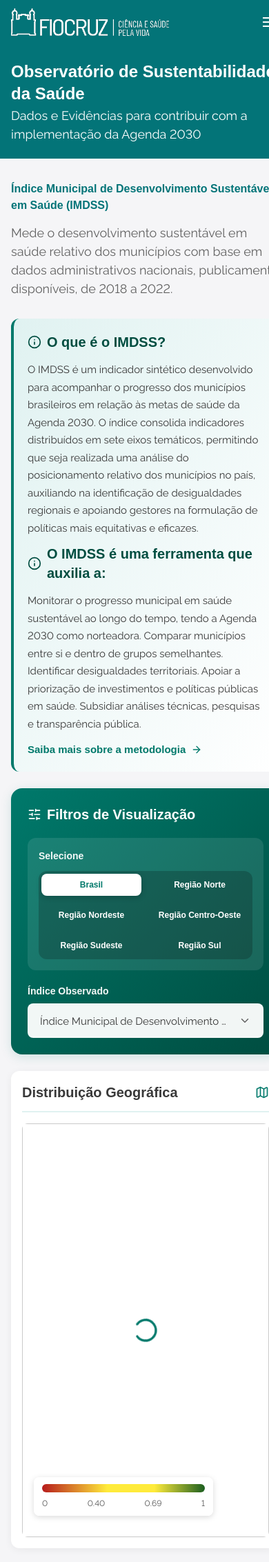
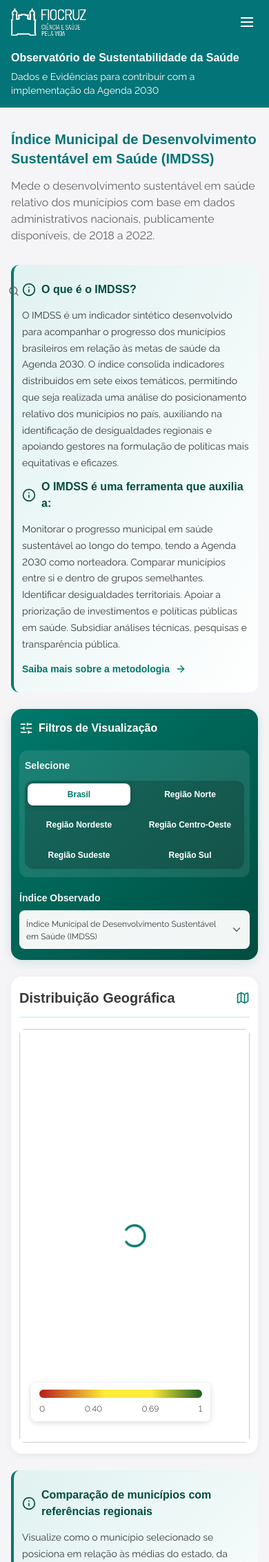
Before and after one commit to OGustavoCosta/fioCruz.website, a Flask app: page / in a window 390 px wide; the page is wider, and only the part inside the window is pictured. Shown: the top 2265 px of that part at 69% size. Run offline with Flask 3, Linux system fonts and the light colour scheme; data that the repository does not hold is empty; some libraries are stand-ins or nearby versions; some web fonts are replaced.

Commit message:
feat: layout responsivo atualizado

```diff
--- a/static/css/pages/dataDashboardPage.css
+++ b/static/css/pages/dataDashboardPage.css
@@ -8,8 +8,9 @@
   margin-inline: auto;
   max-width: var(--width-size);
   background-color: #fff;
-  border-radius: 0.75rem;
-  padding: 1rem;
+  border-radius: 1rem;
+  padding-inline: 0.75rem;
+  padding-block: 1rem;
   box-shadow: 0 2px 12px rgba(0, 0, 0, 0.06);
 }
 
@@ -105,8 +106,9 @@
   margin-inline: auto;
   max-width: var(--width-size);
   background-color: #fff;
-  border-radius: 0.75rem;
-  padding: 1rem;
+  border-radius: 1rem;
+  padding-block: 1rem;
+  padding-inline: 0.75rem;
   box-shadow: 0 2px 12px rgba(0, 0, 0, 0.06);
 }
 
@@ -165,16 +167,10 @@
   gap: 1rem;
 }
 
-.dataDashboardPage__municipiosBusca {
-  position: sticky;
-  top: 0;
-  background: #fff;
-  z-index: 2;
-}
 
 .dataDashboardPage__municipiosBuscaInput {
   width: 100%;
-  padding: 0.75rem 1rem 0.75rem 2.5rem;
+  padding: 0.75rem 1rem;
   border: 2px solid var(--color-neutral-200);
   border-radius: 0.5rem;
   font-size: 0.875rem;
@@ -241,8 +237,6 @@
   background-color: var(--color-neutral-50);
   border-radius: 0.75rem;
   padding: 1.25rem;
-
-  min-height: 520px;
 
   display: flex;
   flex-direction: column;
--- a/static/js/data_dashboard.js
+++ b/static/js/data_dashboard.js
@@ -447,12 +447,12 @@
     btn.addEventListener("click", function () {
 
       botoes.forEach(b => {
-        b.classList.remove("bg-white","text-teal","shadow-[0_2px_8px_rgba(0,0,0,0.2)]")
-        b.classList.add("bg-transparent","text-white")
+        b.classList.remove("bg-white","text-teal","shadow-[0_2px_8px_rgba(0,0,0,0.2)]","pointer-events-none")
+        b.classList.add("bg-transparent","text-white","hover:bg-white/15")
       })
 
-      this.classList.remove("bg-transparent","text-white")
-      this.classList.add("bg-white","text-teal","shadow-[0_2px_8px_rgba(0,0,0,0.2)]")
+      this.classList.remove("bg-transparent","text-white","hover:bg-white/15")
+      this.classList.add("bg-white","text-teal","shadow-[0_2px_8px_rgba(0,0,0,0.2)]","pointer-events-none")
 
       state.regiaoSelecionada = this.dataset.regiao
 
@@ -470,7 +470,7 @@
     <button
       type="button"
       data-indice="${i}"
-      class="w-full text-left px-4 py-3 text-sm transition-colors ${
+      class="dataDashboardPage__itemDropdown w-full text-left px-2 py-4 sm:px-4 sm:py-3 text-sm transition-colors ${
         state.indiceSelecionado === i
           ? "bg-teal-light text-teal font-semibold"
           : "text-neutral-500 hover:bg-neutral-50"
@@ -605,6 +605,7 @@
     options: {
 
       responsive: true,
+      maintainAspectRatio: false,
 
       plugins: {
 
@@ -694,12 +695,12 @@
     btn.addEventListener("click", function(){
 
       botoes.forEach(b=>{
-        b.classList.remove("bg-white","text-teal")
-        b.classList.add("bg-transparent","text-white")
+        b.classList.remove("bg-white","text-teal","pointer-events-none")
+        b.classList.add("bg-transparent","text-white","hover:bg-white/15")
       })
 
-      this.classList.remove("bg-transparent","text-white")
-      this.classList.add("bg-white","text-teal")
+      this.classList.remove("bg-transparent","text-white","hover:bg-white/15")
+      this.classList.add("bg-white","text-teal","pointer-events-none")
 
       state.comparacaoSelecionada = this.dataset.comparacao
 
--- a/templates/components/header.html
+++ b/templates/components/header.html
@@ -54,7 +54,8 @@
       <img src="{{ url_for('static', filename='images/header/logo-govbr.png') }}" alt="" class="header__logoImg" />
     </div>-->
     <div class="header__logo header__logo--fiocruz">
-      <img src="{{ url_for('static', filename='images/header/logo-fiocruz.png') }}" alt="FioCruz" class="header__logoImg h-10" />
+      <img src="{{ url_for('static', filename='images/header/logo-fiocruz.png') }}" alt="FioCruz" class="header__logoImg header__logoImg--desktop h-10 hidden sm:block" />
+      <img src="{{ url_for('static', filename='images/header/logo-fiocruz-mobile.png') }}" alt="FioCruz" class="header__logoImg header__logoImg--mobile h-10 block sm:hidden" />
     </div>
 
     <nav class="header__navigation hidden sm:block">
@@ -80,10 +81,10 @@
   </div>
 
   <!-- Logo FioCruz -->
-  <div class="header__logoWrapper mx-auto max-w-width-size py-6 flex justify-start">
-    <div class="header__logo header__logo--fiocruz">
-      <h1 class="header__title header__title--dataDashboardPage text-2xl sm:text-4xl font-semibold text-white max-w-200">Observatório de Sustentabilidade da Saúde</h1>
-      <p class="header__subtitle text-white text-[1.125rem] max-w-200">Dados e Evidências para contribuir com a implementação da Agenda 2030</p>
+  <div class="header__logoWrapper mx-auto max-w-width-size pt-2 pb-4 sm:py-6 flex justify-start">
+    <div class="header__logo header__logo--fiocruz flex flex-col gap-1">
+      <h1 class="header__title header__title--dataDashboardPage text-base sm:text-xl lg:text-4xl font-semibold text-white max-w-200">Observatório de Sustentabilidade da Saúde</h1>
+      <p class="header__subtitle text-white text-sm sm:text-[1.125rem] max-w-200">Dados e Evidências para contribuir com a implementação da Agenda 2030</p>
     </div>
   </div>
 
--- a/templates/pages/data_dashboard.html
+++ b/templates/pages/data_dashboard.html
@@ -12,9 +12,8 @@
 <!-- Título da página -->
 <div class="dataDashboardPage__background w-full px-mobile-padding sm:px-desktop-padding py-8">
   <header class="header header--dataDashboardPage mx-auto max-w-width-size flex flex-col gap-3">
-    <h1 class="header__title header__title--dataDashboardPage sm:text-2xl font-semibold text-dark-cyan max-w-200">Índice Municipal de Desenvolvimento Sustentável em Saúde (IMDSS)</h1>
-    <p class="header__subtitle text-neutral-400 text-[1.125rem] max-w-200">Mede o desenvolvimento sustentável em saúde relativo dos municípios com base em dados administrativos
-nacionais, publicamente disponíveis, de 2018 a 2022.</p>
+    <h1 class="header__title header__title--dataDashboardPage text-xl sm:text-2xl font-semibold text-dark-cyan max-w-200">Índice Municipal de Desenvolvimento Sustentável em Saúde (IMDSS)</h1>
+    <p class="header__subtitle text-neutral-400 text-base sm:text-[1.125rem] max-w-200">Mede o desenvolvimento sustentável em saúde relativo dos municípios com base em dados administrativos nacionais, publicamente disponíveis, de 2018 a 2022.</p>
   </header>
 </div>
 
@@ -22,23 +21,23 @@
 <div class="dataDashboardPage__background w-full px-mobile-padding sm:px-desktop-padding pb-6">
   <section class="info">
     <div class="dataDashboardPage__infoContent mx-auto max-w-width-size">
-      <div class="dataDashboardPage__infoBox bg-gradient-to-br from-teal-light to-white border-l-4 border-teal rounded-xl p-5">
-        <h2 class="dataDashboardPage__infoTitle text-xl font-semibold text-teal-dark mb-3 flex items-center gap-2">
+      <div class="dataDashboardPage__infoBox bg-gradient-to-br from-teal-light to-white border-l-4 border-teal rounded-xl px-3 py-6 sm:p-6">
+        <h2 class="dataDashboardPage__infoTitle text-base sm:text-xl font-semibold text-teal-dark mb-3 flex items-center gap-2">
           <i data-lucide="info" class="dataDashboardPage__infoIcon shrink-0" width="20" height="20"></i>
           O que é o IMDSS?
         </h2>
-        <p class="dataDashboardPage__infoText text-neutral-500 text-[0.9375rem] leading-[1.7] mb-3">
+        <p class="dataDashboardPage__infoText text-neutral-500 text-sm sm:text-base leading-[1.7] mb-3">
           O IMDSS é um indicador sintético desenvolvido para acompanhar o progresso dos municípios brasileiros em
           relação às metas de saúde da Agenda 2030. O índice consolida indicadores distribuídos em sete eixos temáticos,
           permitindo que seja realizada uma análise do posicionamento relativo dos municípios no país, auxiliando na
           identificação de desigualdades regionais e apoiando gestores na formulação de políticas mais equitativas e
           eficazes.
         </p>
-        <h2 class="dataDashboardPage__infoTitle text-xl font-semibold text-teal-dark mb-3 flex items-center gap-2">
+        <h2 class="dataDashboardPage__infoTitle text-base sm:text-xl font-semibold text-teal-dark mb-3 flex items-center gap-2">
           <i data-lucide="info" class="dataDashboardPage__infoIcon shrink-0" width="20" height="20"></i>
           O IMDSS é uma ferramenta que auxilia a:
         </h2>
-        <p class="dataDashboardPage__infoText text-neutral-500 text-[0.9375rem] leading-[1.7] mb-3">
+        <p class="dataDashboardPage__infoText text-neutral-500 text-sm sm:text-base leading-[1.7] mb-3">
           Monitorar o progresso municipal em saúde sustentável ao longo do tempo, tendo a Agenda 2030 como
           norteadora.
           Comparar municípios entre si e dentro de grupos semelhantes.
@@ -47,7 +46,7 @@
           Subsidiar análises técnicas, pesquisas e transparência pública.
         </p>
         <a href="{{ url_for('about') }}#metodologia"
-           class="dataDashboardPage__infoLink inline-flex items-center gap-2 text-teal font-semibold text-[0.9375rem] hover:text-teal-dark hover:gap-3 transition-all">
+           class="dataDashboardPage__infoLink inline-flex items-center gap-2 text-teal font-semibold text-sm sm:text-base hover:text-teal-dark hover:gap-3 transition-all">
           Saiba mais sobre a metodologia
           <i data-lucide="arrow-right" class="dataDashboardPage__infoLinkIcon shrink-0" width="16" height="16"></i>
         </a>
@@ -58,26 +57,26 @@
 
 <!-- Filtros -->
 <div class="dataDashboardPage__background w-full px-mobile-padding sm:px-desktop-padding pb-6">
-  <section class="filters max-w-[100vw]">
-    <div class="dataDashboardPage__filtersContent mx-auto max-w-width-size bg-gradient-to-br from-teal to-teal-dark rounded-2xl p-6 shadow-[0_4px_16px_rgba(0,121,107,0.15)]">
-      <h2 class="dataDashboardPage__filtersTitle text-xl font-semibold text-white mb-5 flex items-center gap-2">
+  <section class="filters">
+    <div class="dataDashboardPage__filtersContent mx-auto max-w-width-size bg-gradient-to-br from-teal to-teal-dark rounded-2xl px-3 py-4 sm:p-6 shadow-[0_4px_16px_rgba(0,121,107,0.15)]">
+      <h2 class="dataDashboardPage__filtersTitle text-base sm:text-xl font-semibold text-white mb-5 flex items-center gap-2">
         <i data-lucide="sliders-horizontal" class="dataDashboardPage__filtersTitleIcon shrink-0" width="20" height="20"></i>
         Filtros de Visualização
       </h2>
       <div class="dataDashboardPage__filtersGroup flex flex-col gap-5">
 
         <!-- IED Toggle -->
-        <div class="dataDashboardPage__iedSection bg-white/10 rounded-xl p-4">
+        <div class="dataDashboardPage__iedSection bg-white/10 rounded-xl px-2 py-3 sm:p-4">
           <span class="dataDashboardPage__iedLabel block text-sm font-semibold text-white/95 mb-3">
             Selecione
           </span>
-          <div id="modo-toggle" class="dataDashboardPage__iedButtons grid grid-cols-2 sm:grid-cols-6 gap-3 bg-black/20 p-1 rounded-xl">
-            <button type="button" data-regiao="Brasil" class="dataDashboardPage__iedButton w-full py-2 px-2 sm:py-3 sm:px-4 rounded-lg text-xs sm:text-[0.9375rem] font-semibold transition-all duration-300 cursor-pointer bg-white text-teal shadow-[0_2px_8px_rgba(0,0,0,0.2)]">Brasil</button>
-            <button type="button" data-regiao="N" class="dataDashboardPage__iedButton w-full py-2 px-2 sm:py-3 sm:px-4 rounded-lg text-xs sm:text-[0.9375rem] font-semibold transition-all duration-300 cursor-pointer bg-transparent text-white hover:bg-white/15">Região Norte</button>
-            <button type="button" data-regiao="NE" class="dataDashboardPage__iedButton w-full py-2 px-2 sm:py-3 sm:px-4 rounded-lg text-xs sm:text-[0.9375rem] font-semibold transition-all duration-300 cursor-pointer bg-transparent text-white hover:bg-white/15">Região Nordeste</button>
-            <button type="button" data-regiao="CO" class="dataDashboardPage__iedButton w-full py-2 px-2 sm:py-3 sm:px-4 rounded-lg text-xs sm:text-[0.9375rem] font-semibold transition-all duration-300 cursor-pointer bg-transparent text-white hover:bg-white/15">Região Centro-Oeste</button>
-            <button type="button" data-regiao="SE" class="dataDashboardPage__iedButton w-full py-2 px-2 sm:py-3 sm:px-4 rounded-lg text-xs sm:text-[0.9375rem] font-semibold transition-all duration-300 cursor-pointer bg-transparent text-white hover:bg-white/15">Região Sudeste</button>
-            <button type="button" data-regiao="S" class="dataDashboardPage__iedButton w-full py-2 px-2 sm:py-3 sm:px-4 rounded-lg text-xs sm:text-[0.9375rem] font-semibold transition-all duration-300 cursor-pointer bg-transparent text-white hover:bg-white/15">Região Sul</button>
+          <div id="modo-toggle" class="dataDashboardPage__iedButtons grid grid-cols-2 sm:grid-cols-3 lg:flex gap-3 bg-black/20 p-1 rounded-xl">
+            <button type="button" data-regiao="Brasil" class="dataDashboardPage__iedButton w-full py-2 px-2 sm:py-3 sm:px-4 rounded-lg text-xs sm text-sm:sm:text-base font-semibold transition-all duration-300 cursor-pointer bg-white text-teal shadow-[0_2px_8px_rgba(0,0,0,0.2)] pointer-events-none">Brasil</button>
+            <button type="button" data-regiao="N" class="dataDashboardPage__iedButton w-full py-2 px-2 sm:py-3 sm:px-4 rounded-lg text-xs sm text-sm:sm:text-base font-semibold transition-all duration-300 cursor-pointer bg-transparent text-white hover:bg-white/15">Região Norte</button>
+            <button type="button" data-regiao="NE" class="dataDashboardPage__iedButton w-full py-2 px-2 sm:py-3 sm:px-4 rounded-lg text-xs sm text-sm:sm:text-base font-semibold transition-all duration-300 cursor-pointer bg-transparent text-white hover:bg-white/15">Região Nordeste</button>
+            <button type="button" data-regiao="CO" class="dataDashboardPage__iedButton w-full py-2 px-2 sm:py-3 sm:px-4 rounded-lg text-xs sm text-sm:sm:text-base font-semibold transition-all duration-300 cursor-pointer bg-transparent text-white hover:bg-white/15">Região Centro-Oeste</button>
+            <button type="button" data-regiao="SE" class="dataDashboardPage__iedButton w-full py-2 px-2 sm:py-3 sm:px-4 rounded-lg text-xs sm text-sm:sm:text-base font-semibold transition-all duration-300 cursor-pointer bg-transparent text-white hover:bg-white/15">Região Sudeste</button>
+            <button type="button" data-regiao="S" class="dataDashboardPage__iedButton w-full py-2 px-2 sm:py-3 sm:px-4 rounded-lg text-xs sm text-sm:sm:text-base font-semibold transition-all duration-300 cursor-pointer bg-transparent text-white hover:bg-white/15">Região Sul</button>
           </div>
         </div>
 
@@ -86,13 +85,13 @@
           <span class="dataDashboardPage__selectLabel text-sm font-semibold text-white/95">
             Índice Observado
           </span>
-          <div id="indice-select" class="dataDashboardPage__select relative">
+          <div id="indice-select" class="dataDashboardPage__select relative w-full">
             <button
               type="button"
               id="indice-select-trigger"
-              class="dataDashboardPage__selectTrigger w-full flex items-center justify-between gap-3 px-4 py-3 border-2 border-white/20 rounded-lg bg-white/95 text-[0.9375rem] text-neutral-500 hover:bg-white hover:border-white/40 transition-all cursor-pointer"
+              class="dataDashboardPage__selectTrigger w-full flex items-center justify-between gap-3 p-2 sm:px-4 sm:py-3 border-2 border-white/20 rounded-lg bg-white/95 text-[0.75rem] sm:text-[0.825rem] text-neutral-500 hover:bg-white hover:border-white/40 transition-all cursor-pointer"
             >
-              <span id="indice-select-value" class="dataDashboardPage__selectValue truncate">—</span>
+              <span id="indice-select-value" class="dataDashboardPage__selectValue text-left min-w-0 flex-1">—</span>
               <i data-lucide="chevron-down" id="indice-select-chevron" class="dataDashboardPage__selectChevron shrink-0 text-neutral-400 transition-transform duration-200" width="18" height="18"></i>
             </button>
             <ul id="indice-select-dropdown" class="dataDashboardPage__selectDropdown absolute top-full left-0 right-0 mt-1 bg-white rounded-xl shadow-[0_8px_24px_rgba(0,0,0,0.12)] border border-neutral-150 z-50 overflow-hidden max-h-64 overflow-y-auto hidden"></ul>
@@ -154,23 +153,23 @@
 <div class="dataDashboardPage__background w-full px-mobile-padding sm:px-desktop-padding pb-6">
   <section class="info">
     <div class="dataDashboardPage__infoContent mx-auto max-w-width-size">
-      <div class="dataDashboardPage__infoBox bg-gradient-to-br from-teal-light to-white border-l-4 border-teal rounded-xl p-5">
-        <h2 class="dataDashboardPage__infoTitle text-xl font-semibold text-teal-dark mb-3 flex items-center gap-2">
+      <div class="dataDashboardPage__infoBox bg-gradient-to-br from-teal-light to-white border-l-4 border-teal rounded-xl px-3 py-6 sm:p-6">
+        <h2 class="dataDashboardPage__infoTitle text-base sm:text-xl font-semibold text-teal-dark mb-3 flex items-center gap-2">
           <i data-lucide="info" class="dataDashboardPage__infoIcon shrink-0" width="20" height="20"></i>
           Comparação de municípios com referências regionais
         </h2>
 
-        <p class="dataDashboardPage__infoText text-neutral-500 text-[0.9375rem] leading-[1.7] mb-3">
+        <p class="dataDashboardPage__infoText text-neutral-500 text-sm sm:text-base leading-[1.7] mb-3">
           Visualize como o município selecionado se posiciona em relação às médias do estado, da região,
           do país e de municípios com características semelhantes*.
         </p>
-        <p class="dataDashboardPage__infoText text-neutral-500 text-[0.9375rem] leading-[1.7] mb-3">
+        <p class="dataDashboardPage__infoText text-neutral-500 text-sm sm:text-base leading-[1.7] mb-3">
           *Municípios com características semelhantes são aqueles classificados no mesmo estrato do
           Indicador de Equidade e Dimensionamento (IED), que varia de 1 a 4 e combina o Índice de
           Vulnerabilidade Social (IVS), calculado pelo Ipea, e o porte populacional do município, segundo
           dados do IBGE.
         </p>
-        <!--<a href="#" class="dataDashboardPage__infoLink inline-flex items-center gap-2 text-teal font-semibold text-[0.9375rem] hover:text-teal-dark hover:gap-3 transition-all">
+        <!--<a href="#" class="dataDashboardPage__infoLink inline-flex items-center gap-2 text-teal font-semibold text-sm sm:text-base hover:text-teal-dark hover:gap-3 transition-all">
           Saiba mais sobre a metodologia
           <i data-lucide="arrow-right" class="dataDashboardPage__infoLinkIcon shrink-0" width="16" height="16"></i>
         </a>-->
@@ -212,14 +211,14 @@
 
         <!-- Gráfico -->
 
-        <div id="chart-panel" class="dataDashboardPage__chartPanel max-w-width-size bg-gradient-to-br from-teal to-teal-dark rounded-2xl p-6 shadow-[0_4px_16px_rgba(0,121,107,0.15)]">
+        <div id="chart-panel" class="dataDashboardPage__chartPanel max-w-width-size bg-gradient-to-br from-teal to-teal-dark rounded-2xl px-3 py-4 sm:p-6 shadow-[0_4px_16px_rgba(0,121,107,0.15)]">
           <!-- Chart -->
-          <div class="dataDashboardPage__chartBox bg-white rounded-xl p-4 mb-4">
-            <canvas id="comparacao-chart" height="160"></canvas>
+          <div class="dataDashboardPage__chartBox bg-white rounded-xl px-3 py-4 sm:p-4 mb-4 grow">
+            <canvas id="comparacao-chart" class="dataDashboardPage__chart min-h-[240px] h-full w-full"></canvas>
           </div>
 
           <!-- IED Toggle -->
-          <div class="dataDashboardPage__iedSection bg-white/10 rounded-xl p-4">
+          <div class="dataDashboardPage__iedSection bg-white/10 rounded-xl px-3 py-4 sm:p-4">
             <span class="dataDashboardPage__iedLabel block text-sm font-semibold text-white/95 mb-3">
               Selecione
             </span>
@@ -227,22 +226,22 @@
             <div id="modo-toggle-comparacao" class="dataDashboardPage__iedButtons grid grid-cols-2 sm:grid-cols-4 gap-3 bg-black/20 p-1 rounded-xl">
 
               <button type="button" data-comparacao="IED"
-                class="dataDashboardPage__iedButton w-full py-2 px-2 sm:py-3 sm:px-4 rounded-lg text-xs sm:text-[0.9375rem] font-semibold transition-all duration-300 cursor-pointer bg-white text-teal shadow-[0_2px_8px_rgba(0,0,0,0.2)]">
+                class="dataDashboardPage__iedButton w-full py-2 px-2 sm:py-3 sm:px-4 rounded-lg text-xs sm text-sm:sm:text-base font-semibold transition-all duration-300 cursor-pointer bg-white text-teal shadow-[0_2px_8px_rgba(0,0,0,0.2)] pointer-events-none">
                 Média IED
               </button>
 
               <button type="button" data-comparacao="REGIAO"
-                class="dataDashboardPage__iedButton w-full py-2 px-2 sm:py-3 sm:px-4 rounded-lg text-xs sm:text-[0.9375rem] font-semibold transition-all duration-300 cursor-pointer bg-transparent text-white hover:bg-white/15">
+                class="dataDashboardPage__iedButton w-full py-2 px-2 sm:py-3 sm:px-4 rounded-lg text-xs sm text-sm:sm:text-base font-semibold transition-all duration-300 cursor-pointer bg-transparent text-white hover:bg-white/15">
                 Média Região
               </button>
 
               <button type="button" data-comparacao="ESTADO"
-                class="dataDashboardPage__iedButton w-full py-2 px-2 sm:py-3 sm:px-4 rounded-lg text-xs sm:text-[0.9375rem] font-semibold transition-all duration-300 cursor-pointer bg-transparent text-white hover:bg-white/15">
+                class="dataDashboardPage__iedButton w-full py-2 px-2 sm:py-3 sm:px-4 rounded-lg text-xs sm text-sm:sm:text-base font-semibold transition-all duration-300 cursor-pointer bg-transparent text-white hover:bg-white/15">
                 Média Estado
               </button>
 
               <button type="button" data-comparacao="PAIS"
-                class="dataDashboardPage__iedButton w-full py-2 px-2 sm:py-3 sm:px-4 rounded-lg text-xs sm:text-[0.9375rem] font-semibold transition-all duration-300 cursor-pointer bg-transparent text-white hover:bg-white/15">
+                class="dataDashboardPage__iedButton w-full py-2 px-2 sm:py-3 sm:px-4 rounded-lg text-xs sm text-sm:sm:text-base font-semibold transition-all duration-300 cursor-pointer bg-transparent text-white hover:bg-white/15">
                 Média País
               </button>
 
@@ -258,21 +257,21 @@
 <!-- Exportar -->
 <div class="dataDashboardPage__background w-full px-mobile-padding sm:px-desktop-padding pb-8">
   <section class="download">
-    <div class="dataDashboardPage__downloadContent mx-auto max-w-width-size bg-white rounded-xl p-6 shadow-[0_2px_12px_rgba(0,0,0,0.06)] flex flex-col sm:flex-row items-start sm:items-center justify-between flex-wrap gap-4">
-      <div class="dataDashboardPage__downloadInfo flex-1 min-w-60">
-        <h2 class="dataDashboardPage__downloadTitle text-[1.125rem] font-semibold text-neutral-500 mb-2">Exportar Dados</h2>
+    <div class="dataDashboardPage__downloadContent mx-auto max-w-width-size bg-white rounded-xl px-3 py-6 sm:p-6 shadow-[0_2px_12px_rgba(0,0,0,0.06)] flex flex-col sm:flex-row items-start sm:items-center justify-between flex-wrap gap-4">
+      <div class="dataDashboardPage__downloadInfo flex-1 sm:min-w-60 flex flex-col gap-2">
+        <h2 class="dataDashboardPage__downloadTitle text-base sm:text-[1.125rem] font-semibold text-neutral-500">Exportar Dados</h2>
         <p class="dataDashboardPage__downloadSubtitle text-sm text-neutral-400">Faça o download dos dados filtrados em diferentes formatos para análise offline.</p>
       </div>
       <div class="dataDashboardPage__downloadButtons flex gap-3 flex-wrap">
-        <button class="dataDashboardPage__downloadBtn dataDashboardPage__downloadBtn--csv inline-flex items-center gap-2 px-5 py-3 bg-teal text-white border-2 border-teal rounded-lg text-[0.9375rem] font-semibold hover:bg-teal-dark hover:border-teal-dark hover:-translate-y-0.5 hover:shadow-[0_4px_12px_rgba(0,121,107,0.3)] transition-all cursor-pointer">
+        <button class="dataDashboardPage__downloadBtn dataDashboardPage__downloadBtn--csv inline-flex items-center gap-2 px-5 py-3 bg-teal text-white border-2 border-teal rounded-lg text-sm sm:text-base font-semibold hover:bg-teal-dark hover:border-teal-dark hover:-translate-y-0.5 hover:shadow-[0_4px_12px_rgba(0,121,107,0.3)] transition-all cursor-pointer">
           <i data-lucide="download" class="dataDashboardPage__downloadBtnIcon shrink-0" width="16" height="16"></i>
           Baixar CSV
         </button>
-        <button class="dataDashboardPage__downloadBtn dataDashboardPage__downloadBtn--excel inline-flex items-center gap-2 px-5 py-3 bg-white text-teal border-2 border-teal rounded-lg text-[0.9375rem] font-semibold hover:bg-teal-light transition-all cursor-pointer">
+        <button class="dataDashboardPage__downloadBtn dataDashboardPage__downloadBtn--excel inline-flex items-center gap-2 px-5 py-3 bg-white text-teal border-2 border-teal rounded-lg text-sm sm:text-base font-semibold hover:bg-teal-light transition-all cursor-pointer">
           <i data-lucide="download" class="dataDashboardPage__downloadBtnIcon shrink-0" width="16" height="16"></i>
           Baixar Excel
         </button>
-        <button class="dataDashboardPage__downloadBtn dataDashboardPage__downloadBtn--json inline-flex items-center gap-2 px-5 py-3 bg-white text-teal border-2 border-teal rounded-lg text-[0.9375rem] font-semibold hover:bg-teal-light transition-all cursor-pointer">
+        <button class="dataDashboardPage__downloadBtn dataDashboardPage__downloadBtn--json inline-flex items-center gap-2 px-5 py-3 bg-white text-teal border-2 border-teal rounded-lg text-sm sm:text-base font-semibold hover:bg-teal-light transition-all cursor-pointer">
           <i data-lucide="download" class="dataDashboardPage__downloadBtnIcon shrink-0" width="16" height="16"></i>
           Baixar JSON
         </button>
```
